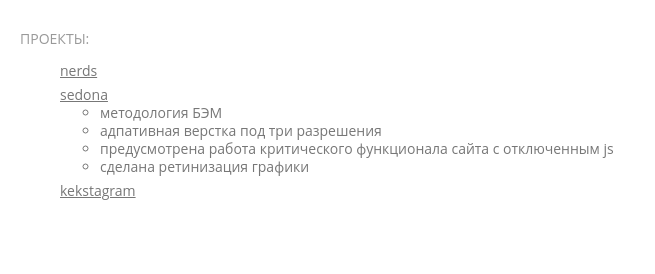
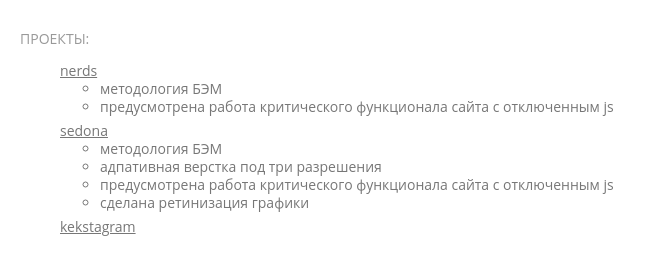
Before and after one commit to Coopersino/Coopersino1.github.io, a plain HTML site: page index.html in a window 1280 px wide. Shown: the whole page, without its empty margins (0-655 px from the left). Drawn offline with Linux system fonts and the light colour scheme.

Commit message:
Поправил описание нердс

```diff
--- a/index.html
+++ b/index.html
@@ -15,6 +15,10 @@
   <ul class="projects-list">
     <li class="projects-list__item">
       <a href="nerds/index.html">nerds</a>
+      <ul class="features-list">
+        <li class="feature-item">методология БЭМ</li>
+        <li class="feature-item">предусмотрена работа критического функционала сайта с отключенным js</li>
+      </ul>
     </li>
     <li class="projects-list__item">
       <a href="sedona/index.html">sedona</a>
```
Lines whose indentation alone changed are shown as unchanged.
